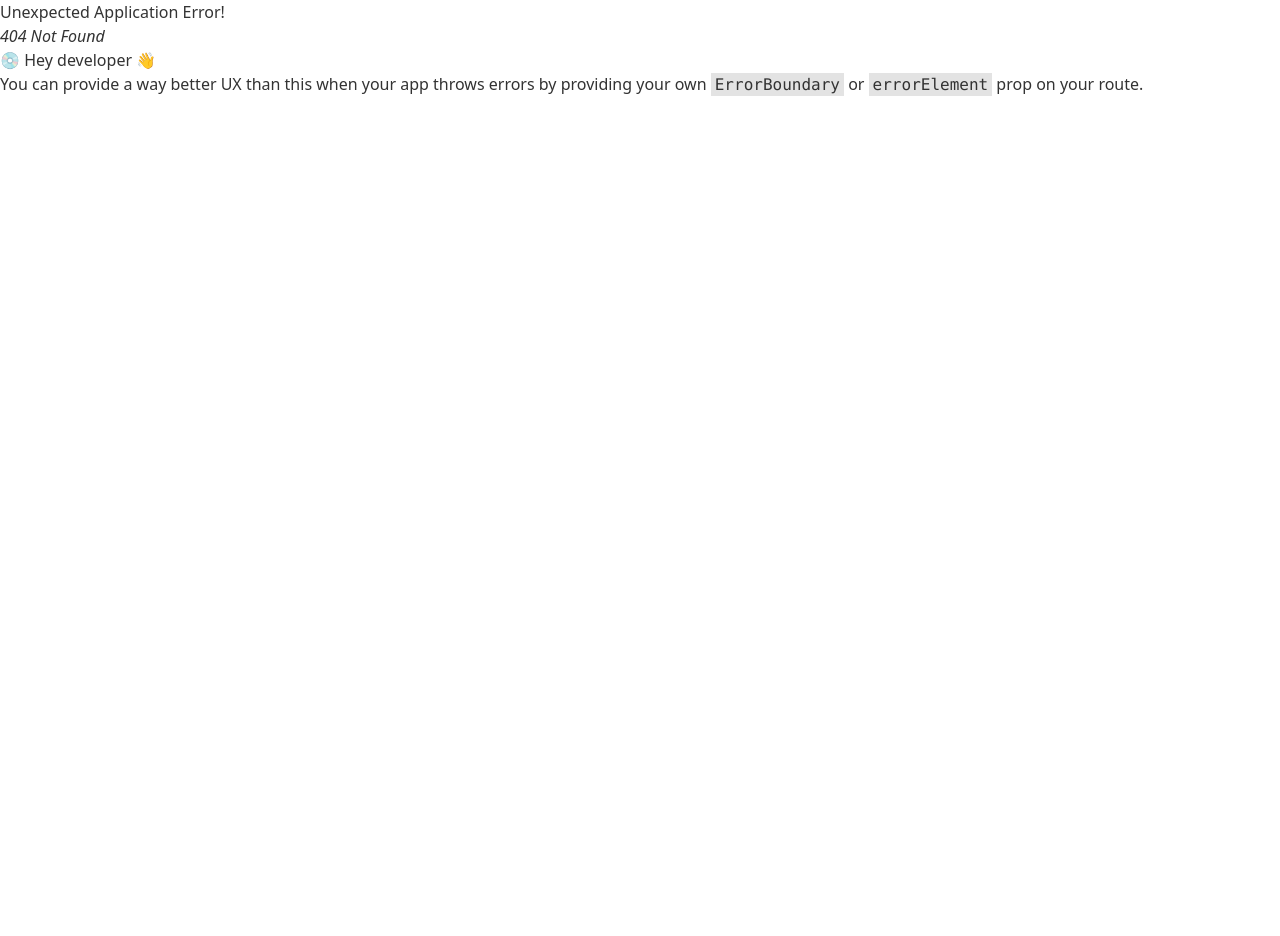
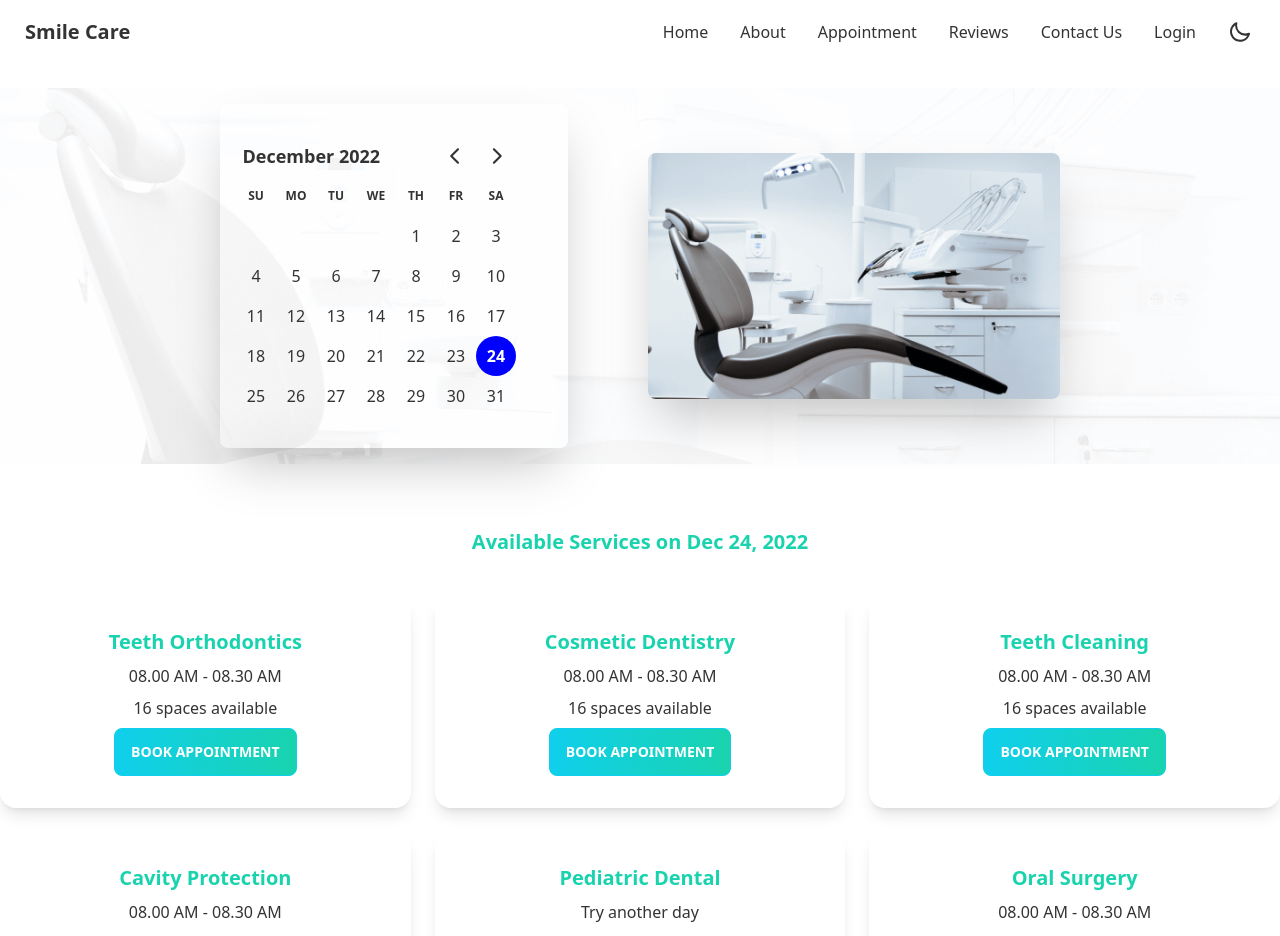
Before and after one commit to mizbauddintareq/smile-care, a React (Create React App) app: page /appointment in a window 1280 px wide. Before the commit this address had no page. Shown: the top 936 px of the page. Before the commit the page ends 800 px from the top, so only its background shows below. Built offline with nearby package versions, Linux system fonts and the light colour scheme.

Commit message:
added appointment

```diff
--- a/package.json
+++ b/package.json
@@ -7,7 +7,9 @@
     "@testing-library/react": "^13.4.0",
     "@testing-library/user-event": "^13.5.0",
     "daisyui": "^2.46.0",
+    "date-fns": "^2.29.3",
     "react": "^18.2.0",
+    "react-day-picker": "^8.4.1",
     "react-dom": "^18.2.0",
     "react-router-dom": "^6.6.0",
     "react-scripts": "5.0.1",
--- /dev/null
+++ b/public/appointmentOptions.json
@@ -0,0 +1,117 @@
+[
+  {
+    "_id": 1,
+    "name": "Teeth Orthodontics",
+    "slots": [
+      "08.00 AM - 08.30 AM",
+      "08.30 AM - 09.00 AM",
+      "09.00 AM - 9.30 AM",
+      "09.30 AM - 10.00 AM",
+      "10.00 AM - 10.30 AM",
+      "10.30 AM - 11.00 AM",
+      "11.00 AM - 11.30 AM",
+      "11.30 AM - 12.00 AM",
+      "1.00 PM - 1.30 PM",
+      "1.30 PM - 2.00 PM",
+      "2.00 PM - 2.30 PM",
+      "2.30 PM - 3.00 PM",
+      "3.00 PM - 3.30 PM",
+      "3.30 PM - 4.00 PM",
+      "4.00 PM - 4.30 PM",
+      "4.30 PM - 5.00 PM"
+    ]
+  },
+  {
+    "_id": 2,
+    "name": "Cosmetic Dentistry",
+    "slots": [
+      "08.00 AM - 08.30 AM",
+      "08.30 AM - 09.00 AM",
+      "09.00 AM - 9.30 AM",
+      "09.30 AM - 10.00 AM",
+      "10.00 AM - 10.30 AM",
+      "10.30 AM - 11.00 AM",
+      "11.00 AM - 11.30 AM",
+      "11.30 AM - 12.00 AM",
+      "1.00 PM - 1.30 PM",
+      "1.30 PM - 2.00 PM",
+      "2.00 PM - 2.30 PM",
+      "2.30 PM - 3.00 PM",
+      "3.00 PM - 3.30 PM",
+      "3.30 PM - 4.00 PM",
+      "4.00 PM - 4.30 PM",
+      "4.30 PM - 5.00 PM"
+    ]
+  },
+  {
+    "_id": 3,
+    "name": "Teeth Cleaning",
+    "slots": [
+      "08.00 AM - 08.30 AM",
+      "08.30 AM - 09.00 AM",
+      "09.00 AM - 9.30 AM",
+      "09.30 AM - 10.00 AM",
+      "10.00 AM - 10.30 AM",
+      "10.30 AM - 11.00 AM",
+      "11.00 AM - 11.30 AM",
+      "11.30 AM - 12.00 AM",
+      "1.00 PM - 1.30 PM",
+      "1.30 PM - 2.00 PM",
+      "2.00 PM - 2.30 PM",
+      "2.30 PM - 3.00 PM",
+      "3.00 PM - 3.30 PM",
+      "3.30 PM - 4.00 PM",
+      "4.00 PM - 4.30 PM",
+      "4.30 PM - 5.00 PM"
+    ]
+  },
+  {
+    "_id": 4,
+    "name": "Cavity Protection",
+    "slots": [
+      "08.00 AM - 08.30 AM",
+      "08.30 AM - 09.00 AM",
+      "09.00 AM - 9.30 AM",
+      "09.30 AM - 10.00 AM",
+      "10.00 AM - 10.30 AM",
+      "10.30 AM - 11.00 AM",
+      "11.00 AM - 11.30 AM",
+      "11.30 AM - 12.00 AM",
+      "1.00 PM - 1.30 PM",
+      "1.30 PM - 2.00 PM",
+      "2.00 PM - 2.30 PM",
+      "2.30 PM - 3.00 PM",
+      "3.00 PM - 3.30 PM",
+      "3.30 PM - 4.00 PM",
+      "4.00 PM - 4.30 PM",
+      "4.30 PM - 5.00 PM"
+    ]
+  },
+  {
+    "_id": 5,
+    "name": "Pediatric Dental",
+    "slots": []
+  },
+  {
+    "_id": 6,
+    "name": "Oral Surgery",
+    "slots": [
+      "08.00 AM - 08.30 AM",
+      "08.30 AM - 09.00 AM",
+      "09.00 AM - 9.30 AM",
+      "09.30 AM - 10.00 AM",
+      "10.00 AM - 10.30 AM",
+      "10.30 AM - 11.00 AM",
+      "11.00 AM - 11.30 AM",
+      "11.30 AM - 12.00 AM",
+      "1.00 PM - 1.30 PM",
+      "1.30 PM - 2.00 PM",
+      "2.00 PM - 2.30 PM",
+      "2.30 PM - 3.00 PM",
+      "3.00 PM - 3.30 PM",
+      "3.30 PM - 4.00 PM",
+      "4.00 PM - 4.30 PM",
+      "4.30 PM - 5.00 PM"
+    ]
+  }
+]
--- a/src/Pages/Appointment/Appointment/Appointment.js
+++ b/src/Pages/Appointment/Appointment/Appointment.js
@@ -0,0 +1,18 @@
+import { useState } from "react";
+import AppointmentBanner from "../AppointmentBanner/AppointmentBanner";
+import AvailableAppointment from "../AvailableAppointment/AvailableAppointment";
+
+const Appointment = () => {
+  const [selectedDate, setSelectedDate] = useState(new Date());
+  return (
+    <div>
+      <AppointmentBanner
+        selectedDate={selectedDate}
+        setSelectedDate={setSelectedDate}
+      />
+      <AvailableAppointment selectedDate={selectedDate} />
+    </div>
+  );
+};
+
+export default Appointment;
--- /dev/null
+++ b/src/Pages/Appointment/AppointmentBanner/AppointmentBanner.js
@@ -0,0 +1,29 @@
+import chair from "../../../assets/images/chair.png";
+import { DayPicker } from "react-day-picker";
+
+const AppointmentBanner = ({ selectedDate, setSelectedDate }) => {
+  return (
+    <header className="hero banner-bg my-6">
+      <div className="hero-content flex-col lg:flex-row-reverse">
+        <div className="lg:w-1/2">
+          <img
+            src={chair}
+            className="w-full lg:max-w-md rounded-lg shadow-2xl"
+            alt="banner-img"
+          />
+        </div>
+        <div className="lg:w-1/2">
+          <div className="rounded-lg py-4 shadow-2xl mr-0 lg:mr-16">
+            <DayPicker
+              mode="single"
+              selected={selectedDate}
+              onSelect={setSelectedDate}
+            />
+          </div>
+        </div>
+      </div>
+    </header>
+  );
+};
+
+export default AppointmentBanner;
--- /dev/null
+++ b/src/Pages/Appointment/AvailableAppointment/AppointmentOptions.js
@@ -0,0 +1,29 @@
+const AppointmentOptions = ({ appointmentOption, setTreatment }) => {
+  const { name, slots } = appointmentOption;
+  return (
+    <div className="card shadow-lg dark:bg-accent">
+      <div className="card-body">
+        <h2 className="text-center text-xl font-semibold text-secondary">
+          {name}
+        </h2>
+        <p className="text-center">
+          {slots.length > 0 ? slots[0] : "Try another day"}
+        </p>
+        <p className="text-center">
+          {slots.length} {slots.length > 1 ? "spaces" : "space"} available
+        </p>
+        <div className="card-actions justify-center">
+          <label
+            htmlFor="booking-modal"
+            onClick={() => setTreatment(appointmentOption)}
+            className="btn text-white font-bold btn-primary bg-gradient-to-r from-primary to-secondary"
+          >
+            book appointment
+          </label>
+        </div>
+      </div>
+    </div>
+  );
+};
+
+export default AppointmentOptions;
--- /dev/null
+++ b/src/Pages/Appointment/AvailableAppointment/AvailableAppointment.js
@@ -0,0 +1,34 @@
+import { format } from "date-fns";
+import { useEffect, useState } from "react";
+import BookingModal from "../../../components/BookingModal";
+import AppointmentOptions from "./AppointmentOptions";
+
+const AvailableAppointment = ({ selectedDate }) => {
+  const [appointmentOptions, setAppointmentOptions] = useState([]);
+  const [treatment, setTreatment] = useState(null);
+
+  useEffect(() => {
+    fetch("appointmentOptions.json")
+      .then((res) => res.json())
+      .then((data) => setAppointmentOptions(data));
+  }, []);
+  return (
+    <section className="my-16">
+      <h3 className="text-xl font-bold text-secondary text-center">
+        Available Services on {format(selectedDate, "PP")}
+      </h3>
+      <div className="grid mt-10 dark:p-6 grid-cols-1 md:grid-cols-2 lg:grid-cols-3 gap-6">
+        {appointmentOptions.map((option) => (
+          <AppointmentOptions
+            key={option._id}
+            appointmentOption={option}
+            setTreatment={setTreatment}
+          />
+        ))}
+      </div>
+      {treatment && <BookingModal treatment={treatment} />}
+    </section>
+  );
+};
+
+export default AvailableAppointment;
--- a/src/Pages/Home/Shared/Header/Header.js
+++ b/src/Pages/Home/Shared/Header/Header.js
@@ -32,7 +32,7 @@ const Header = () => {
         <Link to="/">About</Link>
       </li>
       <li>
-        <Link to="/">Appointment</Link>
+        <Link to="/appointment">Appointment</Link>
       </li>
       <li>
         <Link to="/">Reviews</Link>
--- a/src/Router/Routes/routes.js
+++ b/src/Router/Routes/routes.js
@@ -1,5 +1,6 @@
 import { createBrowserRouter } from "react-router-dom";
 import Main from "../../Layouts/Main";
+import Appointment from "../../Pages/Appointment/Appointment/Appointment";
 import Login from "../../Pages/Authentication/Login/Login";
 import Registration from "../../Pages/Authentication/Registration/Registration";
 import Home from "../../Pages/Home/Home/Home";
@@ -21,6 +22,10 @@ export const router = createBrowserRouter([
         path: "registration",
         element: <Registration />,
       },
+      {
+        path: "appointment",
+        element: <Appointment />,
+      },
     ],
   },
 ]);
--- /dev/null
+++ b/src/components/BookingModal.js
@@ -0,0 +1,27 @@
+import React from "react";
+
+const BookingModal = ({ treatment }) => {
+  const { name } = treatment;
+  return (
+    <>
+      <input type="checkbox" id="booking-modal" className="modal-toggle" />
+      <div className="modal">
+        <div className="modal-box relative dark:bg-slate-900 dark:text-white">
+          <label
+            htmlFor="booking-modal"
+            className="btn btn-sm btn-circle dark:bg-white dark:text-slate-900 bg-slate-900 absolute right-2 top-2"
+          >
+            ✕
+          </label>
+          <h3 className="text-lg font-bold">{name}</h3>
+          <p className="py-4">
+            You've been selected for a chance to get one year of subscription to
+            use Wikipedia for free!
+          </p>
+        </div>
+      </div>
+    </>
+  );
+};
+
+export default BookingModal;
```
Also changed, not shown: src/index.js (+7 -7 lines), 1 other file (tests, documents, lock files or other folders).
